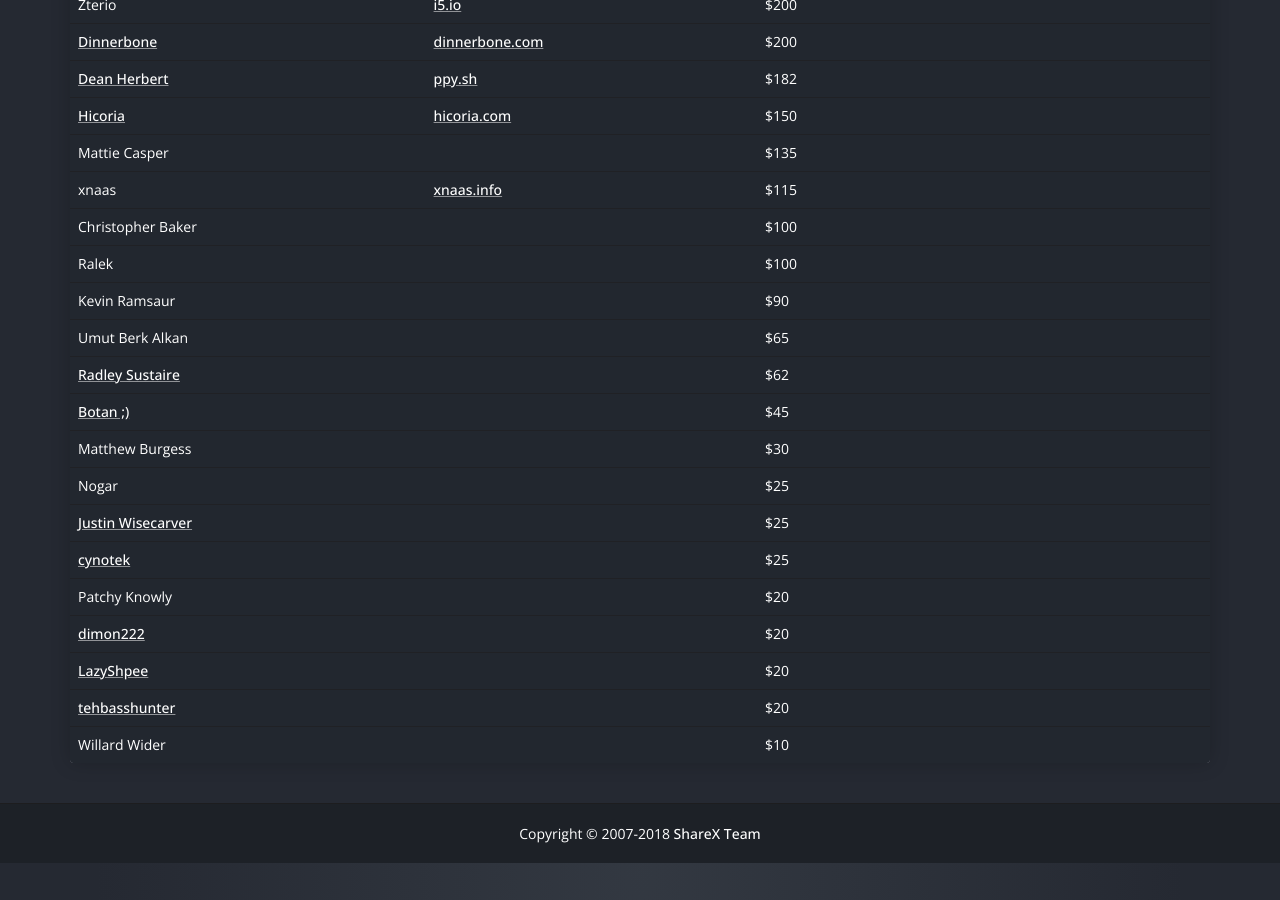
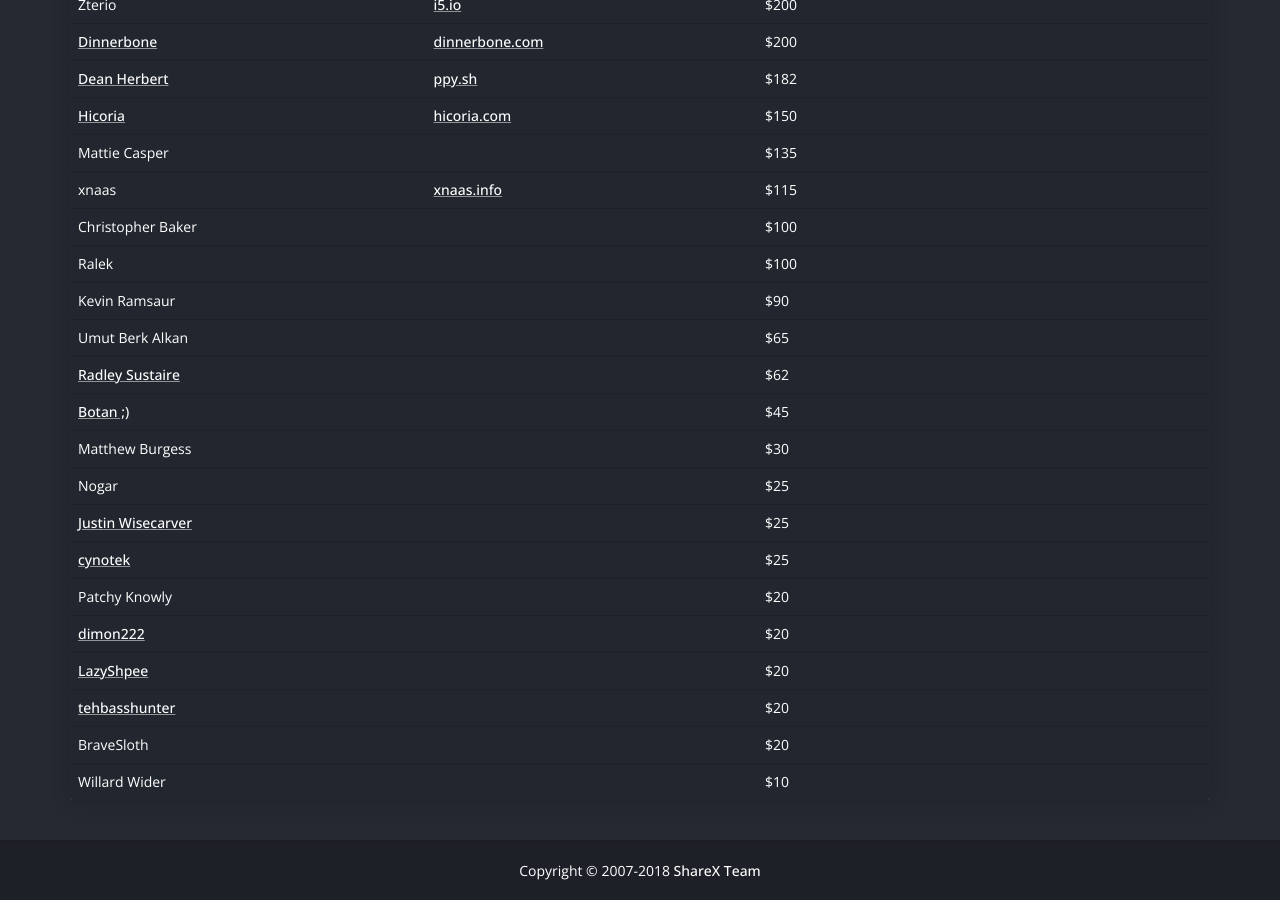
Before and after one commit to ShareX/sharex.github.io, a Jekyll site: the page built from donate/index.html, in a window 1280 px wide and 900 px high, scrolled down 597 px. Built offline with Jekyll 4.4.1, drawn with Linux system fonts in a browser that asks for light colours; nearby versions of some CDN libraries.

Commit message:
Update patrons list

```diff
--- a/donate/index.html
+++ b/donate/index.html
@@ -141,6 +141,11 @@
                     <td>$20</td>
                 </tr>
                 <tr>
+                    <td>BraveSloth</td>
+                    <td></td>
+                    <td>$20</td>
+                </tr>
+                <tr>
                     <td>Willard Wider</td>
                     <td></td>
                     <td>$10</td>
```
